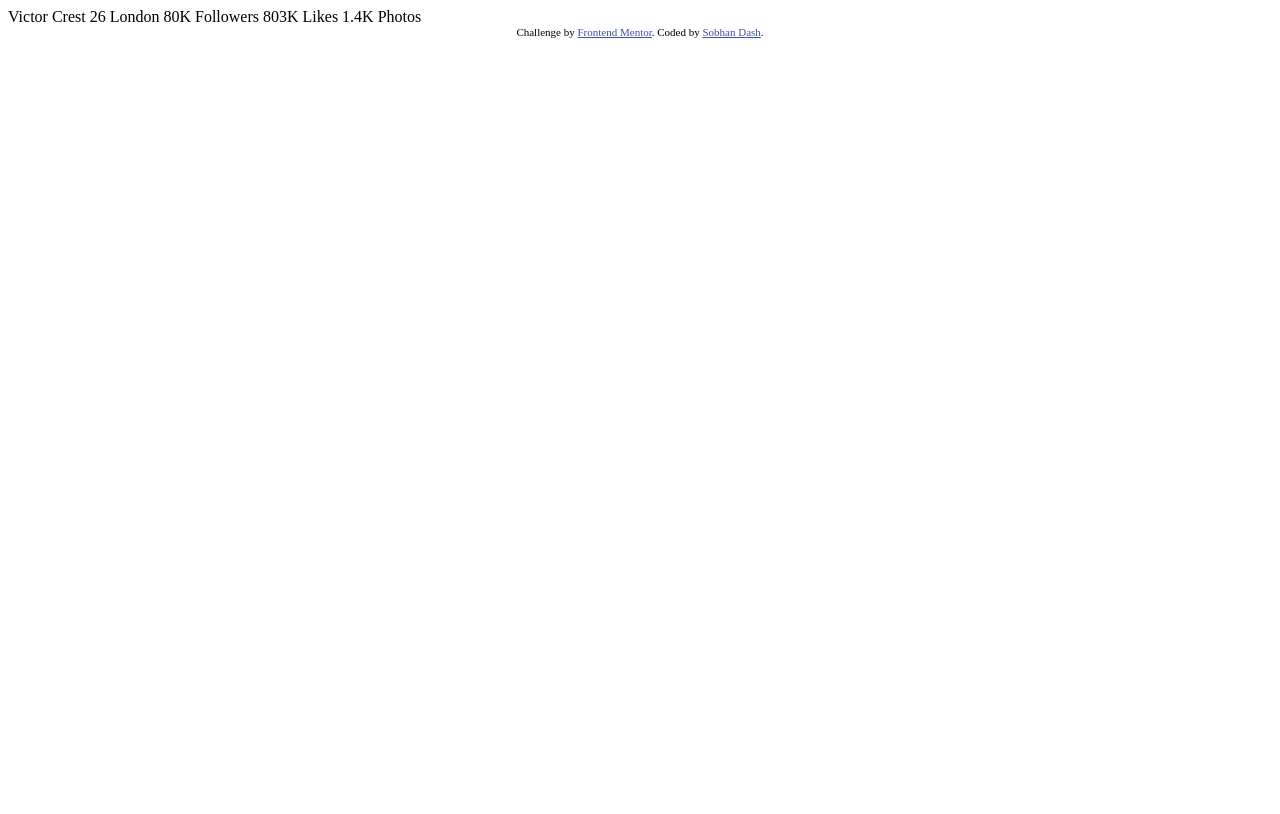
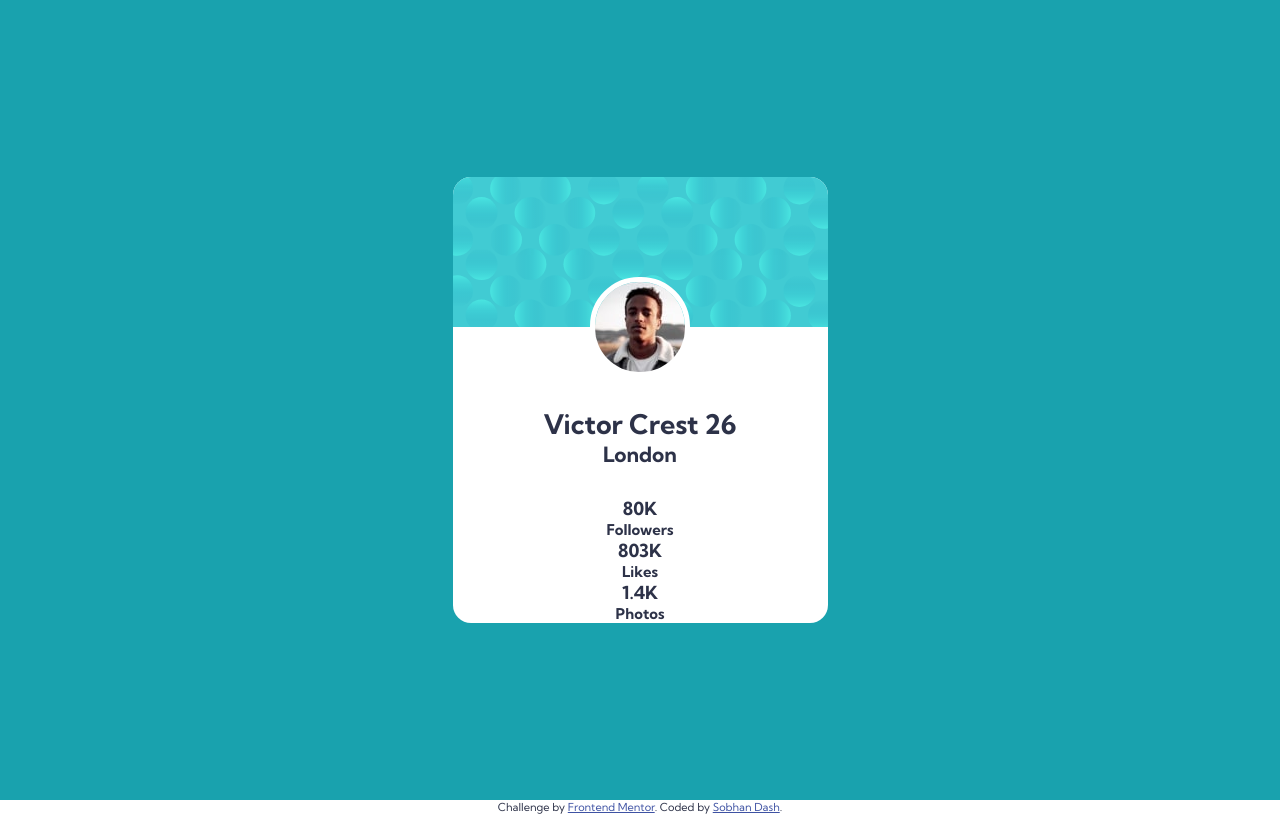
Before and after one commit to SobhanDash/frontendmentor-challenge1, a plain HTML site: page index.html in a window 1280 px wide. Drawn offline with Linux system fonts and the light colour scheme.

Commit message:
style: added section,card and image holder feature

```diff
--- a/index.html
+++ b/index.html
@@ -9,27 +9,41 @@
   <title>Frontend Mentor | Profile card component</title>
 
   <!-- Feel free to remove these styles or customise in your own stylesheet 👍 -->
-  <style>
-    .attribution { font-size: 11px; text-align: center; }
-    .attribution a { color: hsl(228, 45%, 44%); }
-  </style>
+  <link rel="stylesheet" href="style.css">
 </head>
 <body>
-  Victor Crest
-  26
-  London
+  <section class="main">
+    <div class="card">
+      <div class="card-header"></div>
+      <div class="card-body">
+        <div class="img-holder">
+          <img src="/images/image-victor.jpg" alt="profile pic">
+        </div>
+        <h2 class="name-age">Victor Crest
+          <span class="age">26</span>
+        </h2>
+        <h3 class="city">London</h3>
+      </div>
+      <div class="card-footer">
+        <div class="item">
+          <h4 class="value">80K</h4>
+          <h5 class="meta">Followers</h5>
+        </div>
+        <div class="item">
+          <h4 class="value">803K</h4>
+          <h5 class="meta">Likes</h5>
+        </div>
+        <div class="item">
+          <h4 class="value">1.4K</h4>
+          <h5 class="meta">Photos</h5>
+        </div>
+      </div>
+    </div>
+  </section>
 
-  80K
-  Followers
-
-  803K
-  Likes
-
-  1.4K
-  Photos
   <div class="attribution">
     Challenge by <a href="https://www.frontendmentor.io?ref=challenge" target="_blank">Frontend Mentor</a>.
-    Coded by <a href="#">Sobhan Dash</a>.
+    Coded by <a href="https://github.com/SobhanDash/frontendmentor-challenge1">Sobhan Dash</a>.
   </div>
 </body>
 </html>
--- /dev/null
+++ b/style.css
@@ -0,0 +1,92 @@
+/* Font */
+@import url('https://fonts.googleapis.com/css2?family=Kumbh+Sans:wght@400;700&display=swap');
+
+/* colors */
+:root{
+    --darkCyan: hsl(185, 75%, 39%);
+    --vddblue: hsl(229, 23%, 23%);
+    --darkGrayishBlue: hsl(227, 10%, 46%);
+    --darkGray: hsl(0, 0%, 59%);
+    font-size: 18px;
+}
+
+/* reset */
+*{
+    margin: 0;
+    padding: 0;
+    box-sizing: border-box;
+}
+
+/* body */
+body{
+    color: var(--vddblue);
+    font-family: 'Kumbh Sans', sans-serif;
+}
+
+/* section */
+section{
+    background-color: var(--darkCyan);
+    height: 100vh;
+    position: relative;
+    display: flex;
+    justify-content: center;
+    align-items: center;
+}
+
+.card{
+    border-radius: 1rem;
+    width: 375px;
+    background-color: white;
+    text-align: center;
+    overflow: hidden;
+}
+
+.card-body{
+    padding: 0 20px 30px;
+}
+
+.card-header{
+    background-image: url(images/bg-pattern-card.svg);
+    background-size: cover;
+    height: 150px;
+}
+
+.img-holder{
+    border-radius: 49%;
+    margin: -50px auto 30px auto;
+    border: 5px solid white;
+    overflow: hidden;
+    width: 100px;
+    height: 100px;
+}
+
+.image-holder img{
+    display: block;
+    width: 100%;
+    height: auto;
+    background-image: cover;
+}
+
+
+
+
+
+
+
+
+
+.attribution {
+     font-size: 11px; text-align: center;
+}
+
+.attribution a {
+    color: hsl(228, 45%, 44%);
+}
+
+/* Layout
+
+The designs were created to the following widths:
+
+- Mobile: 375px
+- Desktop: 1440px
+ */
```
